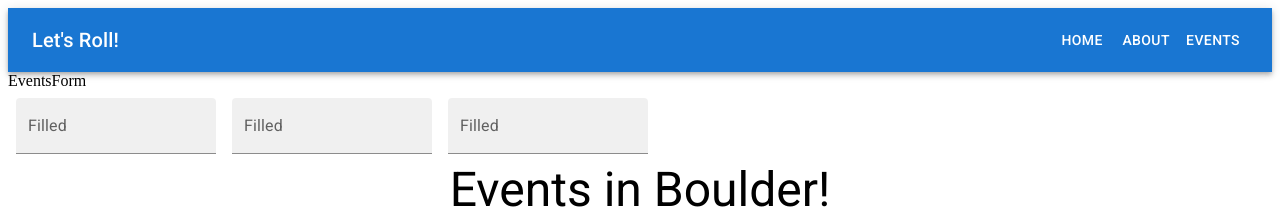
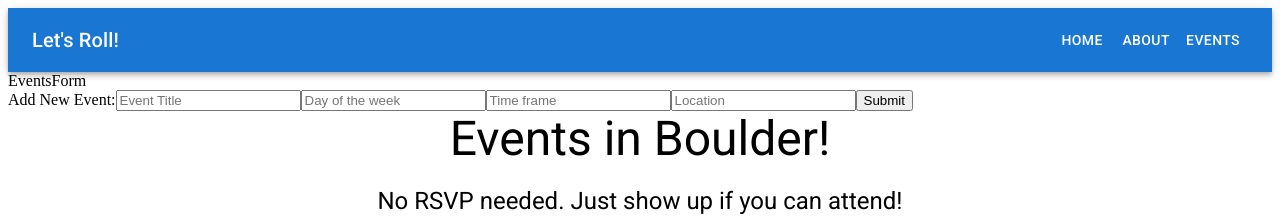
Before and after one commit to jgifford82/skate-events-app, a React (Create React App) app: page /events in a window 1280 px wide. Shown: the top 217 px of the page. Built offline with nearby package versions, Linux system fonts and the light colour scheme; data requests are answered from the project's data file.

Commit message:
set up static form

```diff
--- a/src/components/EventsForm.js
+++ b/src/components/EventsForm.js
@@ -1,23 +1,19 @@
 import React from "react";
-import Box from "@mui/material/Box";
-import TextField from "@mui/material/TextField";
 
 const EventsForm = () => {
   return (
     <div>
       EventsForm
-      <Box
-        component="form"
-        sx={{
-          "& > :not(style)": { m: 1, width: "25ch" },
-        }}
-        noValidate
-        autoComplete="off"
-      >
-        <TextField id="filled-basic" label="Filled" variant="filled" />
-        <TextField id="filled-basic" label="Filled" variant="filled" />
-        <TextField id="filled-basic" label="Filled" variant="filled" />
-      </Box>
+      <form>
+        <label>
+          Add New Event:
+          <input type="text" name="title" placeholder="Event Title" />
+          <input type="text" name="day" placeholder="Day of the week" />
+          <input type="text" name="time" placeholder="Time frame" />
+          <input type="text" name="location" placeholder="Location" />
+        </label>
+        <input type="submit" value="Submit" />
+      </form>
     </div>
   );
 };
```
